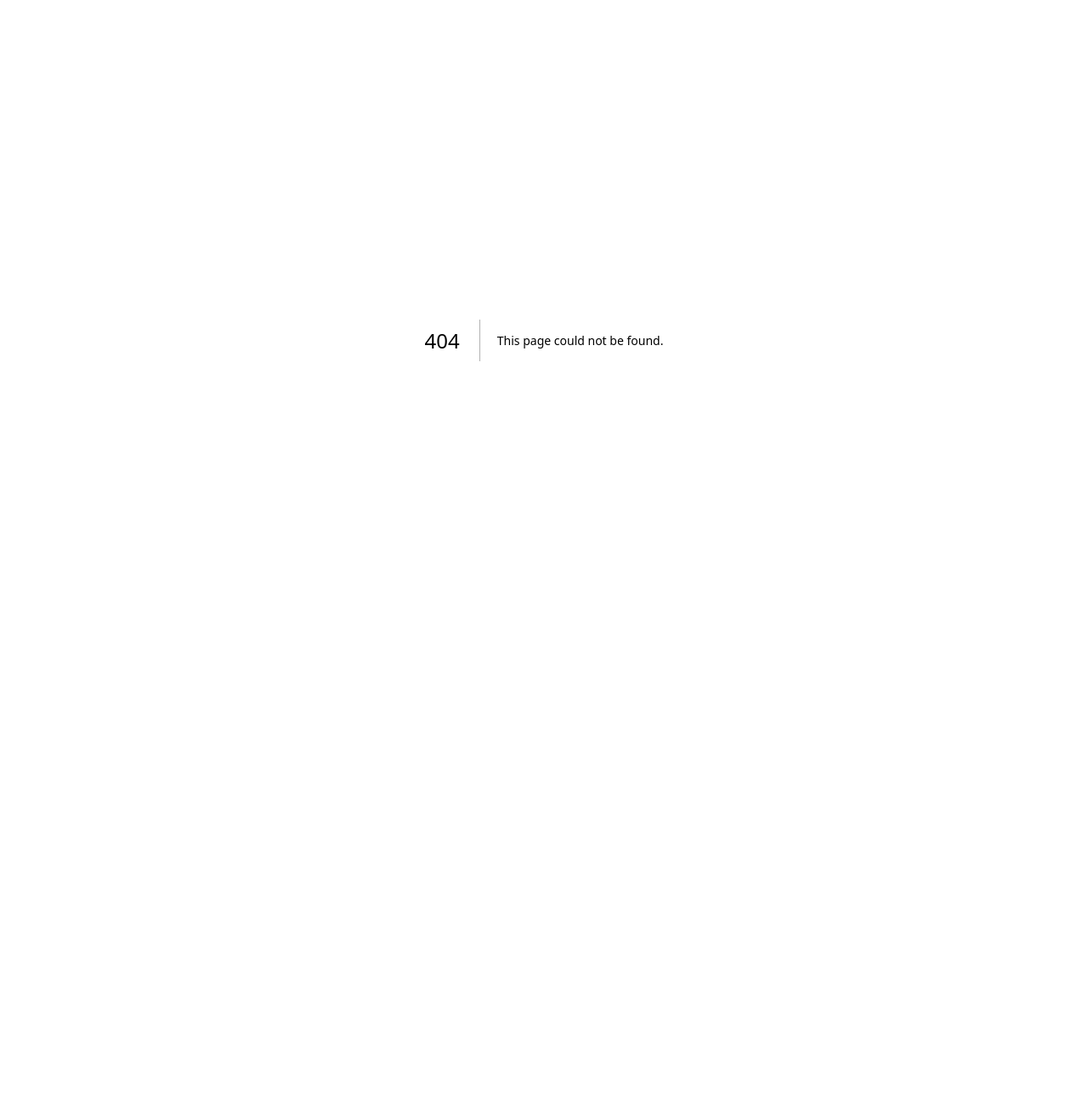
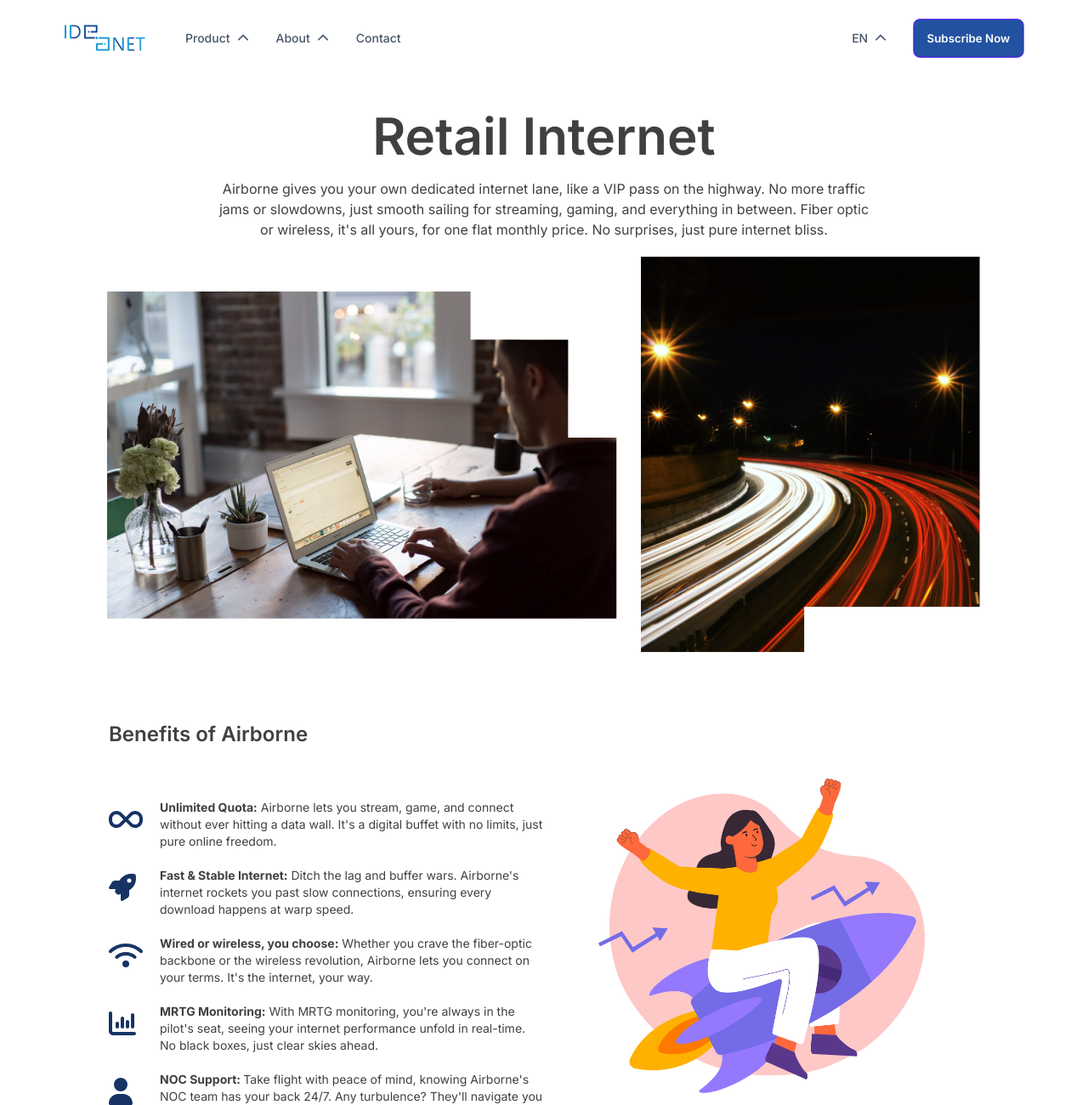
Before and after one commit to harisblablabla/idnet-web, a Next.js app: page /retail/internet in a window 1280 px wide. Before the commit this address had no page. Shown: the top 1300 px of the page at 85% size. Before the commit the page ends 800 px from the top, so only its background shows below. Built offline with nearby package versions, Linux system fonts and the light colour scheme.

Commit message:
feat: add internet retail price

```diff
--- a/app/globals.css
+++ b/app/globals.css
@@ -33,3 +33,12 @@ body {
 .menu {
   background-color: white;
 }
+
+.tabs-boxed .tab-active:not(.tab-disabled):not([disabled]) {
+  background-color: #0F2243;
+  color: white;
+}
+
+.tabs-boxed .tab-active:not(.tab-disabled):not([disabled]):hover {
+  color: white;
+}
--- /dev/null
+++ b/app/retail/internet/data.tsx
@@ -0,0 +1,6 @@
+export const dataArray = [
+    { paket: 'Airborne Silver', value:'30 Mbps' },
+    { paket: 'Airborne Gold', value:'50 Mbps' },
+    { paket: 'Airborne Platinum', value:'75 Mbps' },
+    { paket: 'Airborne Signature', value:'100 Mbps' },
+]
--- /dev/null
+++ b/app/retail/internet/page.tsx
@@ -0,0 +1,72 @@
+import Navbar from '@/app/components/Navbar/Navbar'
+import TabInternet from '@/app/components/InternetPage/TabInternet'
+import { faCalendarPlus, faChartColumn, faEthernet, faInfinity, faMoneyBillWave, faPercent, faRocket, faUser, faWifi } from '@fortawesome/free-solid-svg-icons'
+import { FontAwesomeIcon } from '@fortawesome/react-fontawesome'
+import Image from 'next/image'
+import React from 'react'
+
+export default function page() {
+
+    return (
+        <main className="min-h-screen flex-col justify-center">
+            <Navbar />
+            <div className="sm:container sm:mx-auto">
+                <div className="flex flex-col py-10">
+                    <h1 className='font-semibold text-6xl mb-5 text-center mx-auto w-4/5 sm:w-full text-neutral-700'>Retail Internet</h1>
+                    <p className='mb-5 text-neutral-700 text-center mx-auto w-4/5 sm:w-3/5'>Airborne gives you your own dedicated internet lane, like a VIP pass on the highway. No more traffic jams or slowdowns, just smooth sailing for streaming, gaming, and everything in between.
+                        Fiber optic or wireless, it&apos;s all yours, for one flat monthly price. No surprises, just pure internet bliss.</p>
+                    <Image src="/assets/retail_internet_cover2.png" alt={'home cover 2'} width={400} height={600} className='object-cover md:hidden mx-auto w-4/5' />
+                    <div className="hidden md:flex md:flex-row md:flex-1 mx-auto gap-7">
+                        <Image src="/assets/retail_internet_cover.png" alt={'home cover'} width={600} height={400} className='object-scale-down' />
+                        <Image src="/assets/retail_internet_cover2.png" alt={'home cover 2'} width={400} height={600} className='object-cover' />
+                    </div>
+                </div>
+
+                <section id='advantages&TermsCondition'>
+                    <div className="flex flex-col justify-center items-center pt-10">
+                        <div className="container md:w-4/5">
+                            <h2 className='text-neutral-700 text-2xl font-semibold mb-5 text-center sm:text-left'>Benefits of Airborne</h2>
+                            <div className="md:grid md:grid-cols-2 mb-5">
+                                <Image src={'/assets/retail_advantages.png'} alt={'solution for retail'} width={500} height={600} className='object-cover mx-auto w-3/4 mb-5 sm:order-2' />
+                                <div id='advantages' className="py-10 w-4/5 sm:w-full mb-10 sm:order-1 mx-auto h-min">
+                                <FontAwesomeIcon size='2x' icon={faInfinity} style={{ color: "163364" }} className='float-left pr-5 py-2' />
+                                        <p className='mb-5 text-neutral-700 text-sm'><b>Unlimited Quota:</b> Airborne lets you stream, game, and connect without ever hitting a data wall. It&apos;s a digital buffet with no limits, just pure online freedom.</p>
+                                    <FontAwesomeIcon size='2x' icon={faRocket} style={{ color: "163364" }} className='float-left pr-7 py-2' />
+                                        <p className='mb-5 text-neutral-700 text-sm'><b>Fast & Stable Internet:</b>  Ditch the lag and buffer wars. Airborne&apos;s internet rockets you past slow connections, ensuring every download happens at warp speed.</p>
+                                    <FontAwesomeIcon size='2x' icon={faWifi} style={{ color: "163364" }} className='float-left pr-5 py-2' />
+                                        <p className='mb-5 text-neutral-700 text-sm'><b>Wired or wireless, you choose:</b>  Whether you crave the fiber-optic backbone or the wireless revolution, Airborne lets you connect on your terms. It&apos;s the internet, your way.</p>
+                                    <FontAwesomeIcon size='2x' icon={faChartColumn} style={{ color: "163364" }} className='float-left pr-7 py-2' />
+                                        <p className='mb-5 text-neutral-700 text-sm'><b>MRTG Monitoring:</b> With MRTG monitoring, you&apos;re always in the pilot&apos;s seat, seeing your internet performance unfold in real-time. No black boxes, just clear skies ahead.</p>
+                                    <FontAwesomeIcon size='2x' icon={faUser} style={{ color: "163364" }} className='float-left pr-8 py-2' />
+                                        <p className='mb-5 text-neutral-700 text-sm'><b> NOC Support: </b>Take flight with peace of mind, knowing Airborne&apos;s NOC team has your back 24/7. Any turbulence? They&apos;ll navigate you through it smoothly.</p>
+                                </div>
+                            </div>
+
+                            <h2 className='text-neutral-700 text-2xl font-semibold mb-5 text-center sm:text-left'>Terms and Conditions</h2>
+                            <div className="md:grid md:grid-cols-2 mb-5">
+                                <Image src={'/assets/retail_advantages2.png'} alt={'solution for retail'} width={500} height={600} className='object-cover mx-auto w-3/4 mb-5' />
+                                <div id='advantages' className="py-10 w-4/5 sm:w-full mb-10 mx-auto h-min">
+                                <FontAwesomeIcon size='2x' icon={faMoneyBillWave} style={{ color: "163364" }} className='float-left pr-4 py-2' />
+                                        <p className='mb-5 text-neutral-700 text-sm'><b>Our prices not include installation fee: </b>Our quoted prices cover your monthly service and a basic router loan, offering predictable costs for smooth sailing.</p>
+                                <FontAwesomeIcon size='2x' icon={faPercent} style={{ color: "163364" }} className='float-left pr-7 py-2' />
+                                        <p className='mb-5 text-neutral-700 text-sm'><b>The prices do not include 11% tax: </b>Please remember that a 11% government tax applies to your chosen plan.</p>
+                                <FontAwesomeIcon size='2x' icon={faCalendarPlus} style={{ color: "163364" }} className='float-left pr-6 py-2' />
+                                        <p className='mb-5 text-neutral-700 text-sm'><b>Choose your duration contract: </b>While our standard agreement is for a year, we offer flexible options. If you&apos;d like a shorter commitment, contact us to discuss monthly trial.</p>
+                                <FontAwesomeIcon size='2x' icon={faEthernet} style={{ color: "163364" }} className='float-left pr-5 py-2' />
+                                        <p className='mb-5 text-neutral-700 text-sm'><b>Price do not include additional tools: </b>Your basic needs are covered with our included router, but additional equipment options are available.</p>
+                                </div>
+                            </div>
+                        </div>
+                    </div>
+                </section>
+
+                <section id='tabpackage'>
+                    <div className="flex flex-col mx-auto justify-center items-center">
+                        <h2 className='text-neutral-700 font-semibold text-center text-2xl w-4/5 lg:w-1/2 pt-10 mb-10'>Choose your Plan According to Your Needs.</h2>
+                    <TabInternet />
+                    </div>
+                </section>
+            </div>
+        </main>
+    )
+}
```
